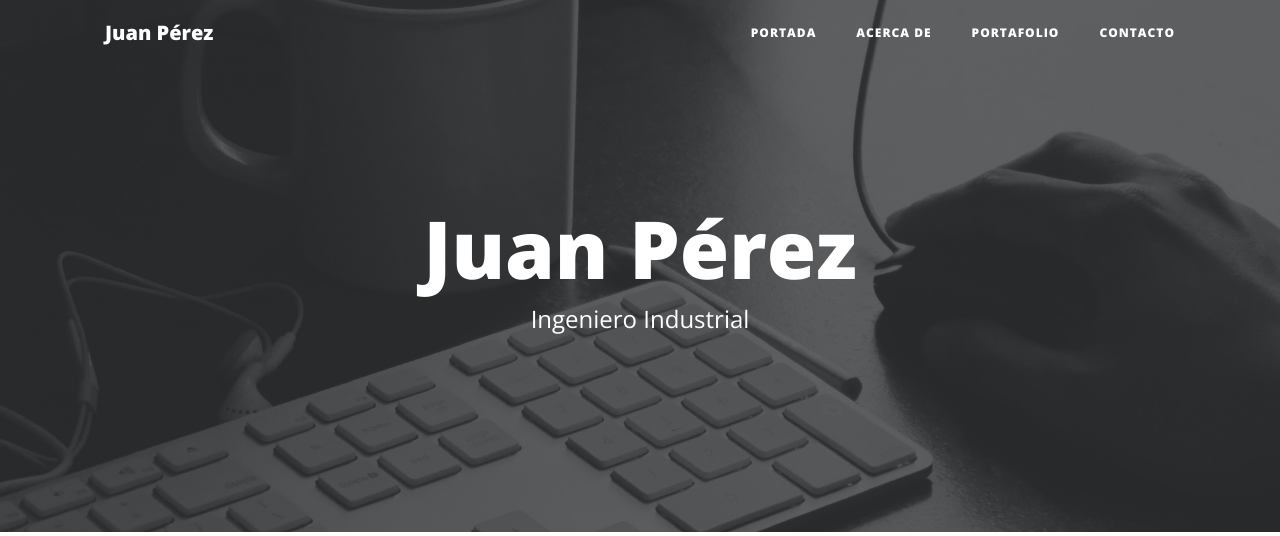
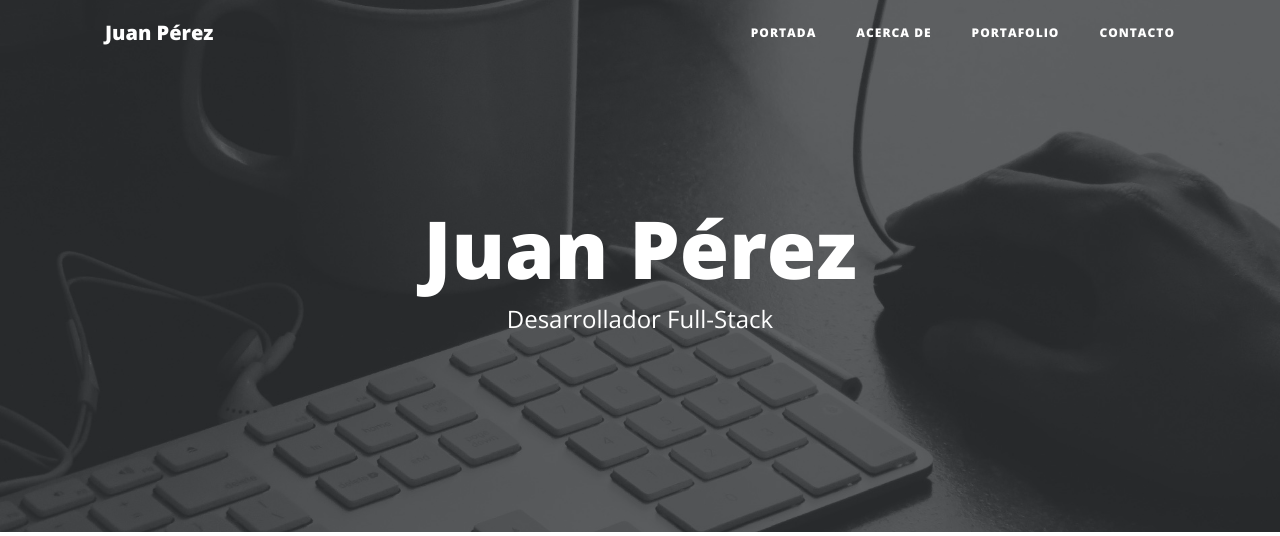
Before and after one commit to magutierrezhijosa/Curso-Python-IBM, a Django app: page /contact/ in a window 1280 px wide. Shown: the top 536 px of the page. Run offline with Django 5.2, Linux system fonts and the light colour scheme; some libraries are stand-ins or nearby versions.

Commit message:
base.html con {%  static  %}

```diff
--- a/Modulo-Django/Django-Install-Curso/core/templates/core/base.html
+++ b/Modulo-Django/Django-Install-Curso/core/templates/core/base.html
@@ -10,11 +10,11 @@
 
     <!-- Estilos y fuentes del template  -->
      {% load static %}
-    <link href="vendor/bootstrap/css/bootstrap.min.css" rel="stylesheet">
-    <link href="vendor/font-awesome/css/font-awesome.min.css" rel="stylesheet" type="text/css">
+    <link href="{% static 'core/vendor/bootstrap/css/bootstrap.min.css' %}" rel="stylesheet">
+    <link href="{% static 'core/vendor/font-awesome/css/font-awesome.min.css' %}" rel="stylesheet" type="text/css">
     <link href='https://fonts.googleapis.com/css?family=Lora:400,700,400italic,700italic' rel='stylesheet' type='text/css'>
     <link href='https://fonts.googleapis.com/css?family=Open+Sans:300italic,400italic,600italic,700italic,800italic,400,300,600,700,800' rel='stylesheet' type='text/css'>
-    <link href="css/clean-blog.min.css" rel="stylesheet">
+    <link href="{% static 'core/css/clean-blog.min.css' %}"  rel="stylesheet">
 
   </head>
 
@@ -48,14 +48,14 @@
     </nav>
 
     <!-- Cabecera -->
-    <header class="masthead" style="background-image: url('img/home-bg.jpg')">
+    <header class="masthead" style="background-image: url('{% static 'core/img/home-bg.jpg' %}')">
       <div class="overlay"></div>
       <div class="container">
         <div class="row">
           <div class="col-lg-8 col-md-10 mx-auto">
             <div class="site-heading">
               <h1>Juan Pérez</h1>
-              <span class="subheading">Ingeniero Industrial</span>
+              <span class="subheading">Desarrollador Full-Stack</span>
             </div>
           </div>
         </div>
@@ -105,9 +105,9 @@
     </footer>
 
     <!-- Bootstrap y Javascripts -->
-    <script src="vendor/jquery/jquery.min.js"></script>
-    <script src="vendor/bootstrap/js/bootstrap.bundle.min.js"></script>
-    <script src="js/clean-blog.min.js"></script>
+    <script src="{% static 'core/vendor/jquery/jquery.min.js' %}"></script>
+    <script src="{% static 'core/vendor/bootstrap/js/bootstrap.bundle.min.js' %}"></script>
+    <script src="{% static 'core/js/clean-blog.min.js' %}"></script>
 
   </body>
 
```
